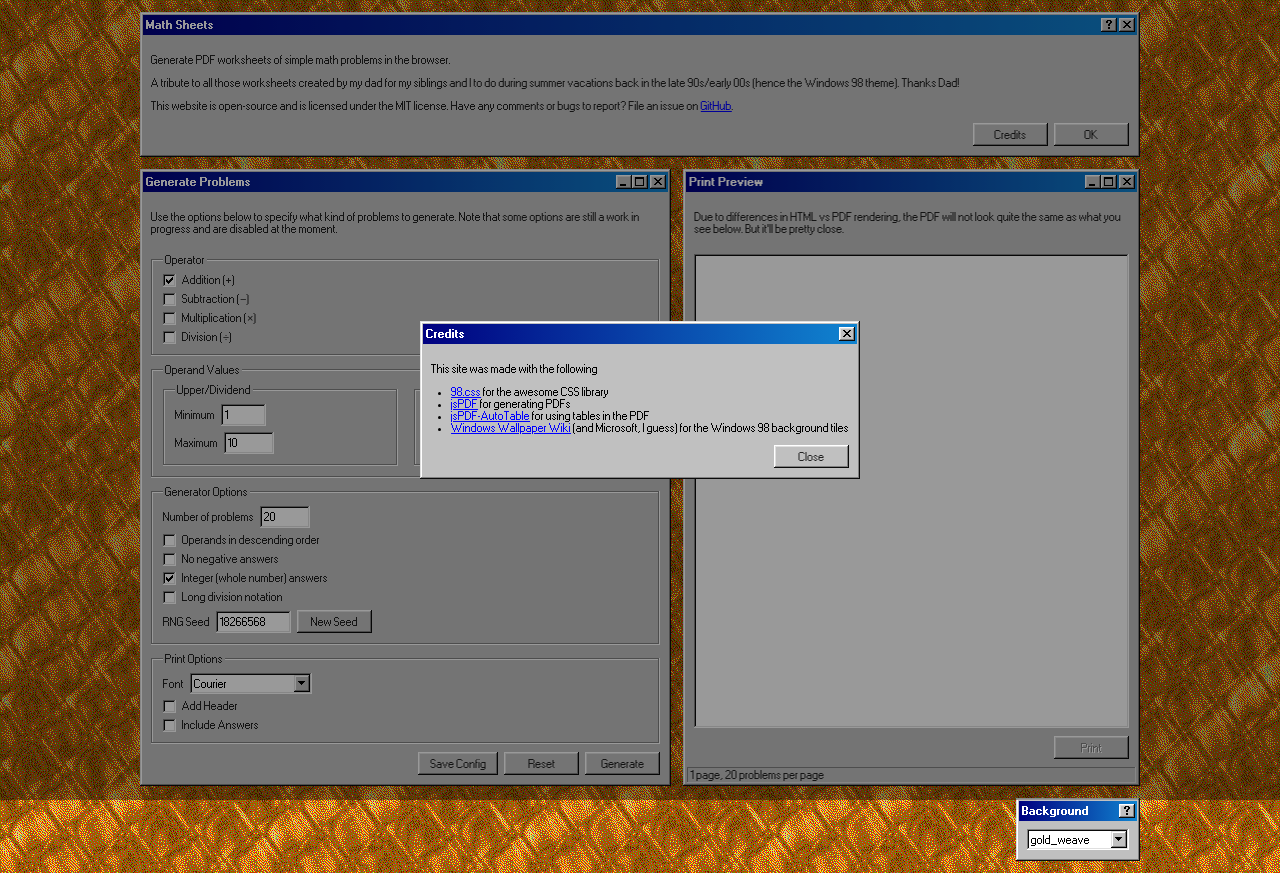
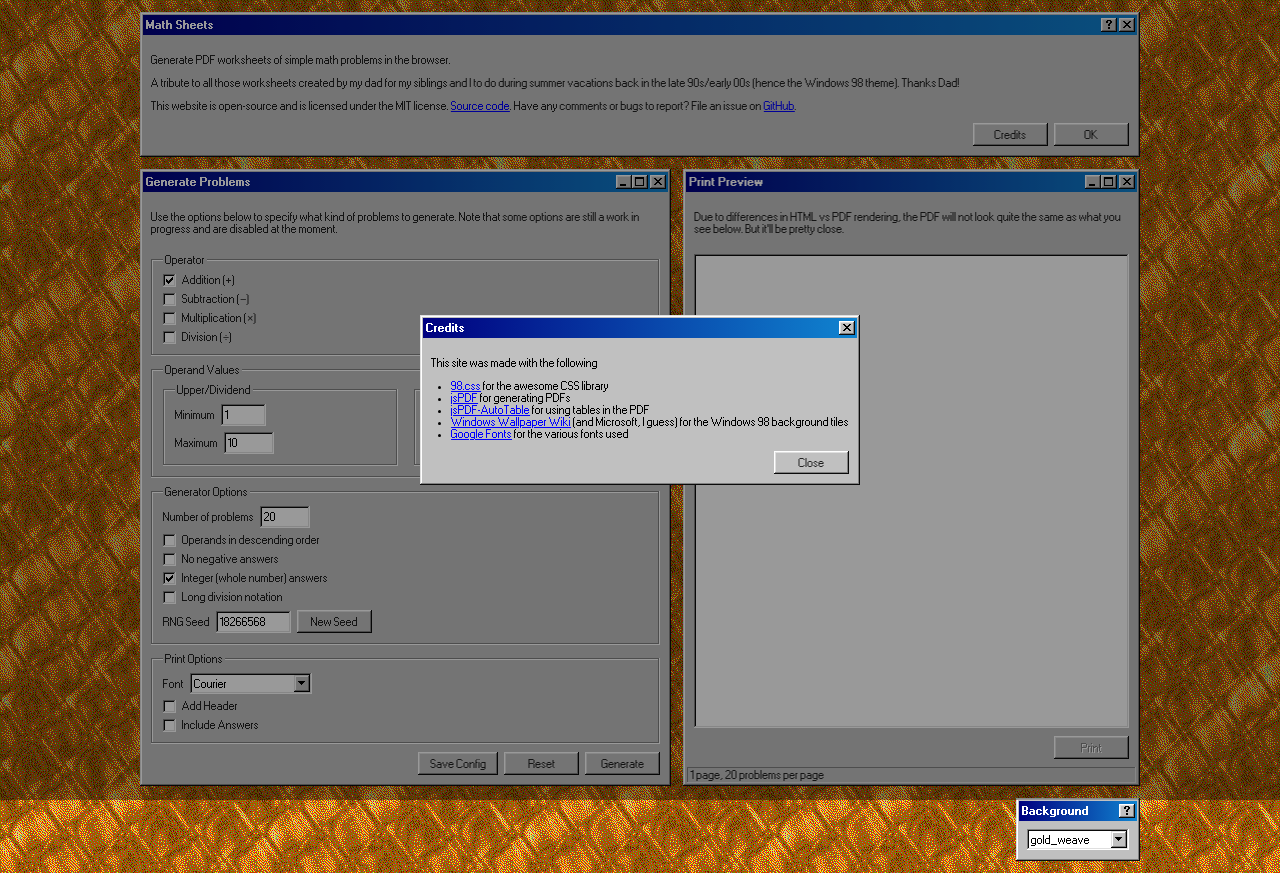
Before and after one commit to sphars/math-sheets, a website built with Vite: page index.html in a window 1280 px wide. Both pictures are taken after a click on the button "Credits". Built offline with nearby package versions, Linux system fonts and the light colour scheme.

Commit message:
docs: update readme and credits

```diff
--- a/index.html
+++ b/index.html
@@ -41,8 +41,10 @@
             in the late 90s/early 00s (hence the Windows 98 theme). Thanks Dad!
           </p>
           <p>
-            This website is open-source and is licensed under the MIT license. Have any comments or bugs to report? File
-            an issue on <a href="https://github.com/sphars/math-sheets" target="_blank">GitHub</a>.
+            This website is open-source and is licensed under the MIT license.
+            <a href="https://github.com/sphars/math-sheets" target="_blank">Source code</a>. Have any comments or bugs
+            to report? File an issue on
+            <a href="https://github.com/sphars/math-sheets/issues" target="_blank">GitHub</a>.
           </p>
 
           <noscript>
@@ -292,6 +294,7 @@
               <a href="https://windowswallpaper.miraheze.org/wiki/Windows_95" target="_blank">Windows Wallpaper Wiki</a>
               (and Microsoft, I guess) for the Windows 98 background tiles
             </li>
+            <li><a href="https://fonts.google.com" target="_blank">Google Fonts</a> for the various fonts used</li>
           </ul>
 
           <section class="window-actions">
```
Also changed, not shown: README.md.
